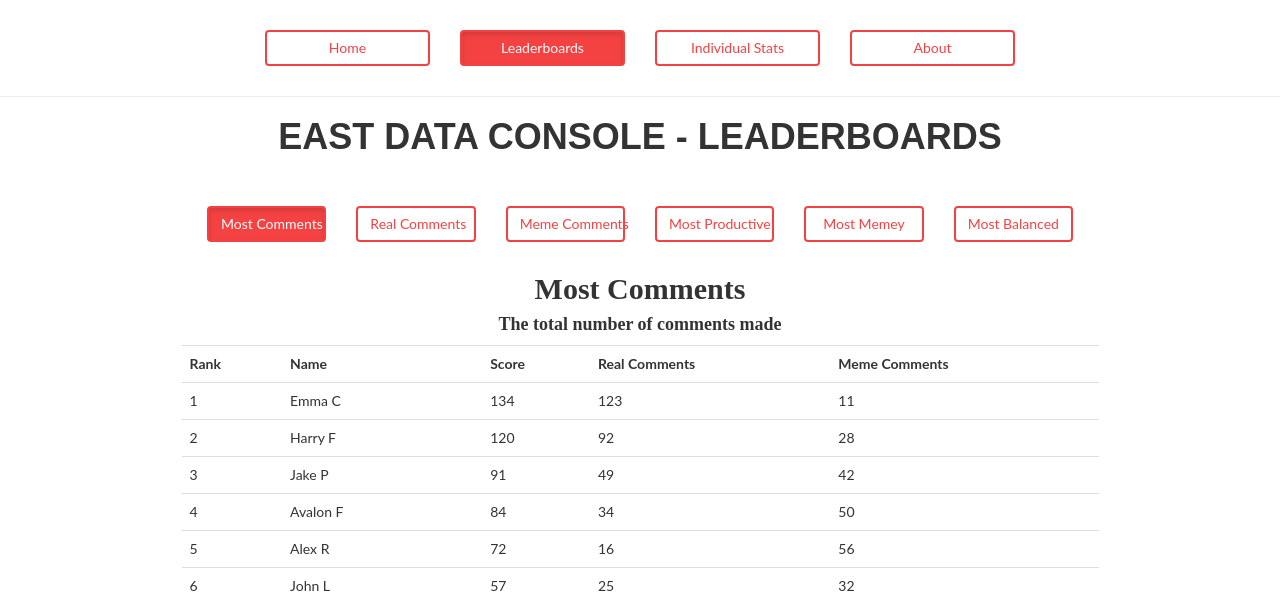
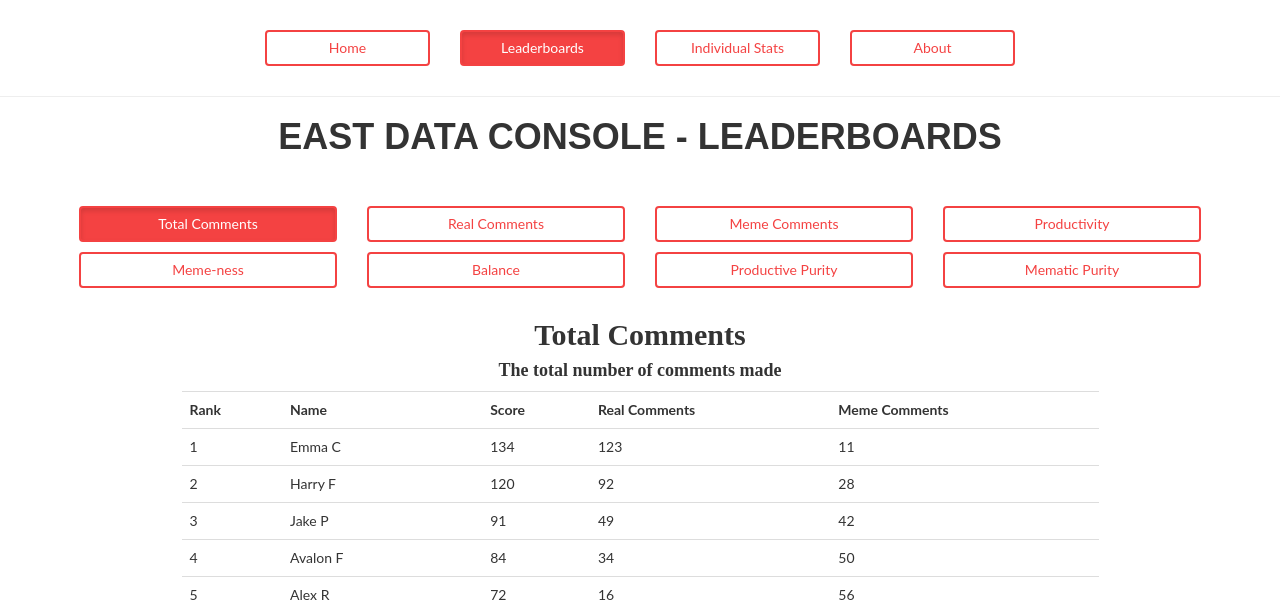
Before and after one commit to cnorfleet/eastmeetinganalyzer, a Flask app: page /leaderboard in a window 1280 px wide. Shown: the part 102-704 px from the top of the page. Run offline with Flask 2, Linux system fonts and the light colour scheme; some libraries are stand-ins or nearby versions.

Commit message:
added purity metrics

```diff
--- a/main.py
+++ b/main.py
@@ -104,12 +104,15 @@ def binom(x, y, p):
 	return score
 
 methods = [
-	(0, "Most Comments", "The total number of comments made", lambda x, y: x+y),
+	(0, "Total Comments", "The total number of comments made", lambda x, y: x+y),
 	(1, "Real Comments", "The total number of real comments made", lambda x, y: x),
 	(2, "Meme Comments", "The total number of meme comments made", lambda x, y: y),
-	(3, "Most Productive", "The productivity, weighted by total comments", lambda x, y: (x-y)*abs(x-y)/(x+y+1)),
-	(4, "Most Memey", "The memeosity, weighted by total comments", lambda x, y: (y-x)*abs(x-y)/(x+y+1)),
-	(5, "Most Balanced", "How perfectly balanced, as all things should be", lambda x, y: int(math.log((x+y)*binom(x, y, 0.5))*100)),
+	(3, "Productivity", "The productivity, weighted by total comments", lambda x, y: (x-y)*abs(x-y)/(x+y+1)),
+	(4, "Meme-ness", "The memeosity, weighted by total comments", lambda x, y: (y-x)*abs(x-y)/(x+y+1)),
+	(5, "Balance", "How perfectly balanced, as all things should be", lambda x, y: int(math.log((x+y)*binom(x, y, 0.5))*100)),
+	(6, "Productive Purity", "Percentage of comments which are productive", lambda x, y: int(x/(x+y+1e-100)*100)),
+	(7, "Mematic Purity", "Percentage of comments which are memes", lambda x, y: int(y/(x+y+1e-100)*100)),
+
 ]
 
 @app.route('/leaderboard')
@@ -134,7 +137,7 @@ def leaderboard_page():
 	table = []
 	for i in range(len(names)):
 		table += [[i+1, names[i], methods[method][3](real[i], meme[i]), real[i], meme[i]]]
-	table.sort(key = lambda x: x[2], reverse=True)
+	table.sort(key = lambda x: (x[2], x[3]+x[4]), reverse=True)
 	for i in range(len(names)):
 		table[i][0] = i+1
 	return render_template('leaderboard.html', table=table, methods=methods, numButtons=len(methods), method=method)
--- a/templates/leaderboard.html
+++ b/templates/leaderboard.html
@@ -60,9 +60,9 @@
   <center><h1>EAST DATA CONSOLE - LEADERBOARDS</h1>
 
   <br><br>
-  <div class="row" style="width: 70%">
+  <div class="row" style="width: 90%">
     {% for item in methods %}
-    <div class="col-lg-2 col-md-4 col-sm-6"><a href="/leaderboard?method={{item[0]}}" class="btn btn-tab {% if (item[0] == method) %}active{% endif %}">{{item[1]}}</a></div>
+    <div class="col-lg-3 col-md-4 col-sm-6 col-xs-6"><a href="/leaderboard?method={{item[0]}}" class="btn btn-tab {% if (item[0] == method) %}active{% endif %}">{{item[1]}}</a></div>
     {% endfor %}
   </div>
   <h2>{{methods[method][1]}}</h2>
```
